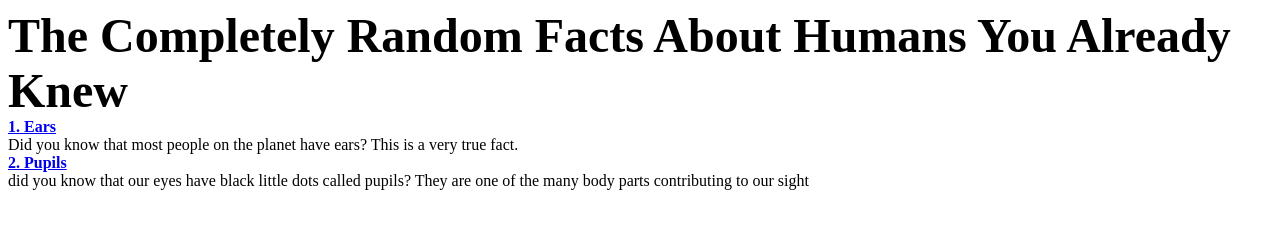
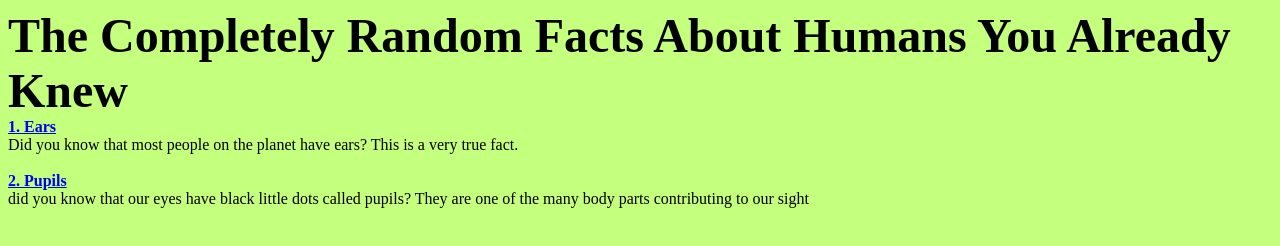
Before and after one commit to Zanterzang/Attempt-Two, a plain HTML site: page TryingToDoSomething.html in a window 1280 px wide. Drawn offline with Linux system fonts and the light colour scheme.

Commit message:
Update TryingToDoSomething.html

```diff
--- a/TryingToDoSomething.html
+++ b/TryingToDoSomething.html
@@ -1,9 +1,10 @@
-<font family="Arial"><font size=+4><b>The Completely Random Facts About Humans You Already Knew</b></font>
+<font family="Arial"><font size=+4><b>The Completely Random Facts About Humans You Already Knew</b></font></font>
 <br>
-<b><a href=https://en.wikipedia.org/wiki/Ear>1. Ears</a></b></font>
+<body bgcolor=c4ff7e><font family="Arial"><b><a href=https://en.wikipedia.org/wiki/Ear>1. Ears</a></b></font>
 <br>
-Did you know that most people on the planet have ears? This is a very true fact.
+Did you know that most people on the planet have ears? This is a very true fact.</body>
 <br>
-<font family="Arial"><b><a href=https://en.m.wikipedia.org/wiki/Pupil>2. Pupils</a></b></font>
 <br>
-did you know that our eyes have black little dots called pupils? They are one of the many body parts contributing to our sight
+<body bgcolor=371255><font family="Arial"><b><a href=https://en.m.wikipedia.org/wiki/Pupil>2. Pupils</a></b></font>
+<br>
+did you know that our eyes have black little dots called pupils? They are one of the many body parts contributing to our sight</body>
```
